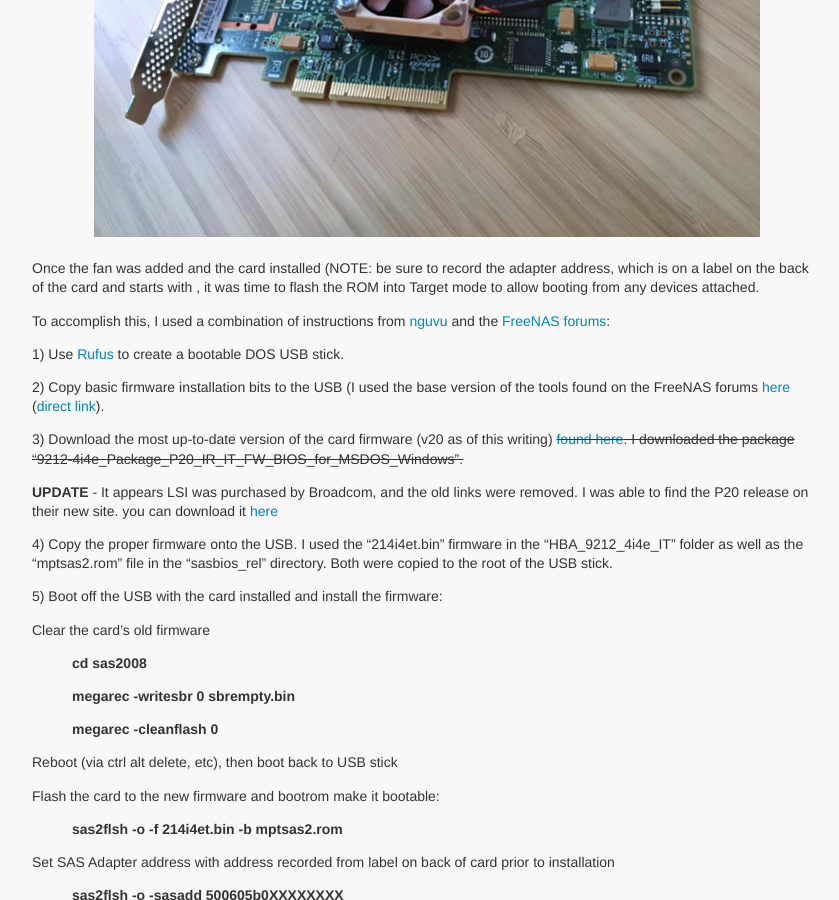
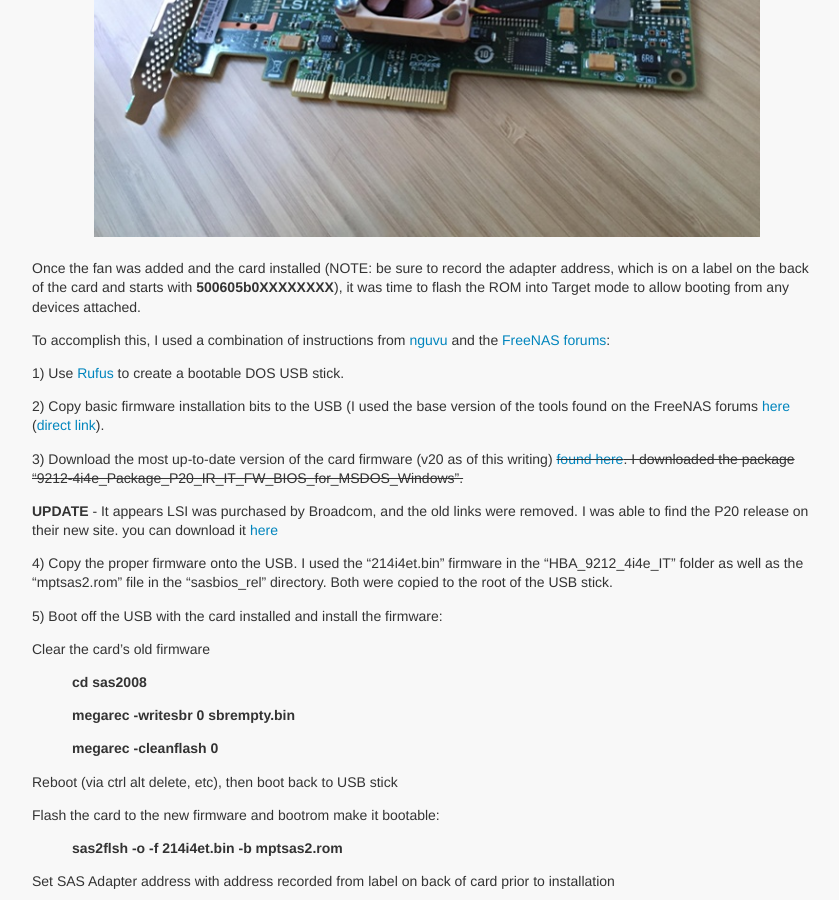
Before and after one commit to ckelly/ckelly.github.com, a Jekyll site: the page built from _posts/2016-11-14-using-an-hp-lsi-sas9212-4i-in-it-mode-as-a-sata3-controller-card.md, in a window 1280 px wide and 900 px high, scrolled down 1571 px. Shown: the whole window, without its empty margins (213-1052 px from the left). Built offline with Jekyll 4.4.1, drawn with Linux system fonts in a browser that asks for light colours; some web fonts are replaced.

Commit message:
fix missing instruction for serial number

```diff
--- a/_posts/2016-11-14-using-an-hp-lsi-sas9212-4i-in-it-mode-as-a-sata3-controller-card.md
+++ b/_posts/2016-11-14-using-an-hp-lsi-sas9212-4i-in-it-mode-as-a-sata3-controller-card.md
@@ -30,7 +30,7 @@ LSI 9212-4i, after adding fan:
 
 ![lsi-9212-4i-2-](/media/images/lsi-9212-4i-2-700.jpg "LSI 9212-4i card with attached cooling fan")
 
-Once the fan was added and the card installed (NOTE: be sure to record the adapter address, which is on a label on the back of the card and starts with , it was time to flash the ROM into Target mode to allow booting from any devices attached.
+Once the fan was added and the card installed (NOTE: be sure to record the adapter address, which is on a label on the back of the card and starts with <strong>500605b0XXXXXXXX</strong>), it was time to flash the ROM into Target mode to allow booting from any devices attached.
 
 To accomplish this, I used a combination of instructions from [nguvu](https://nguvu.org/freenas/Convert-LSI-HBA-card-to-IT-mode/) and the [FreeNAS forums](https://forums.freenas.org/index.php?threads/hp-sas92124i.30412/):
 
```
